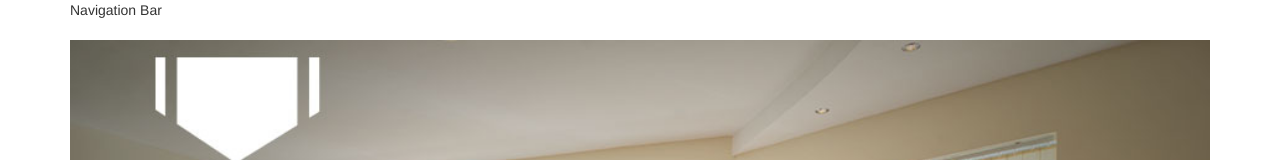
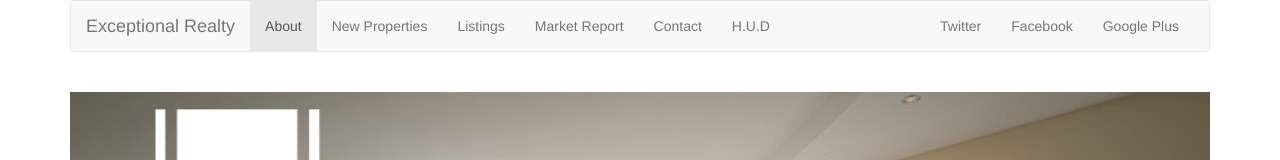
Before and after one commit to livetruly/exceptional-realty-bootstrapped, a plain HTML site: page index.html in a window 1280 px wide. Shown: the top 160 px of the page. Drawn offline with nearby package versions, Linux system fonts and the light colour scheme.

Commit message:
finish navbar

```diff
--- a/index.html
+++ b/index.html
@@ -24,7 +24,41 @@
 
       <div class="row">
         <div class="col-sm-12">
-          Navigation Bar
+          <nav class="navbar navbar-default">
+            <div class="container-fluid">
+              <!-- Brand and toggle get grouped for better mobile display -->
+              <div class="navbar-header">
+                <button type="button" class="navbar-toggle collapsed" data-toggle="collapse" data-target="#bs-example-navbar-collapse-1">
+                  <span class="sr-only">Toggle navigation</span>
+                  <span class="icon-bar"></span>
+                  <span class="icon-bar"></span>
+                  <span class="icon-bar"></span>
+                </button>
+                <a class="navbar-brand" href="#">Exceptional Realty</a>
+              </div>
+
+              <!-- Collect the nav links, forms, and other content for toggling -->
+              <div class="collapse navbar-collapse" id="bs-example-navbar-collapse-1">
+                <!-- Main Nav Links -->
+                <ul class="nav navbar-nav">
+                  <li class="active"><a href="#">About</a></li>
+                  <li><a href="#">New Properties</a></li>
+                  <li><a href="#">Listings</a></li>
+                  <li><a href="#">Market Report</a></li>
+                  <li><a href="#">Contact</a></li>
+                  <li><a href="#" target="_blank">H.U.D</a></li>
+
+
+                </ul>
+               <!-- Social Nav Links -->
+                <ul class="nav navbar-nav navbar-right">
+                  <li><a class="twit" href="#" title="Twitter">Twitter</a></li>
+                  <li><a class="fbook" href="#" title="Facebook">Facebook</a></li>
+                  <li><a class="gplus" href="#" title="Google Plus">Google Plus</a><li>
+                </ul>
+              </div><!-- /.navbar-collapse -->
+            </div><!-- /.container-fluid -->
+          </nav>
         </div>
       </div>
 
```
